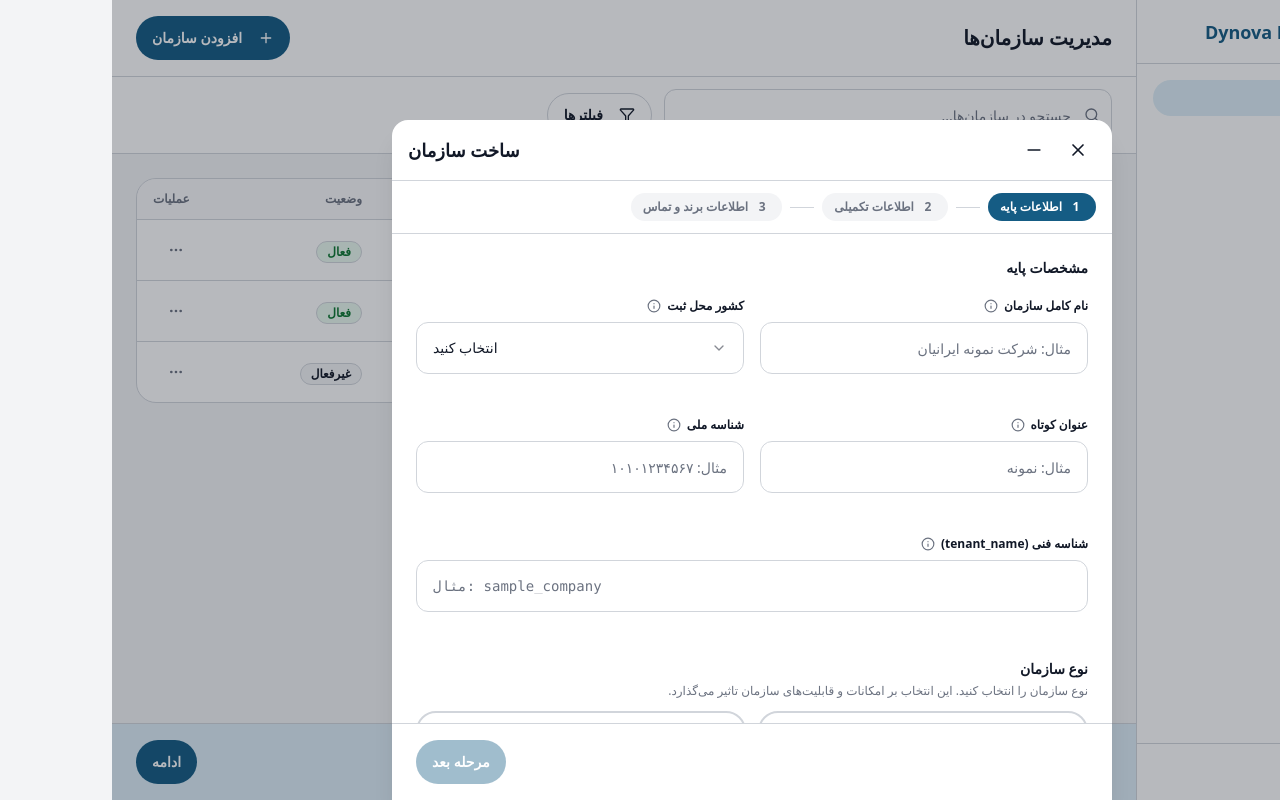
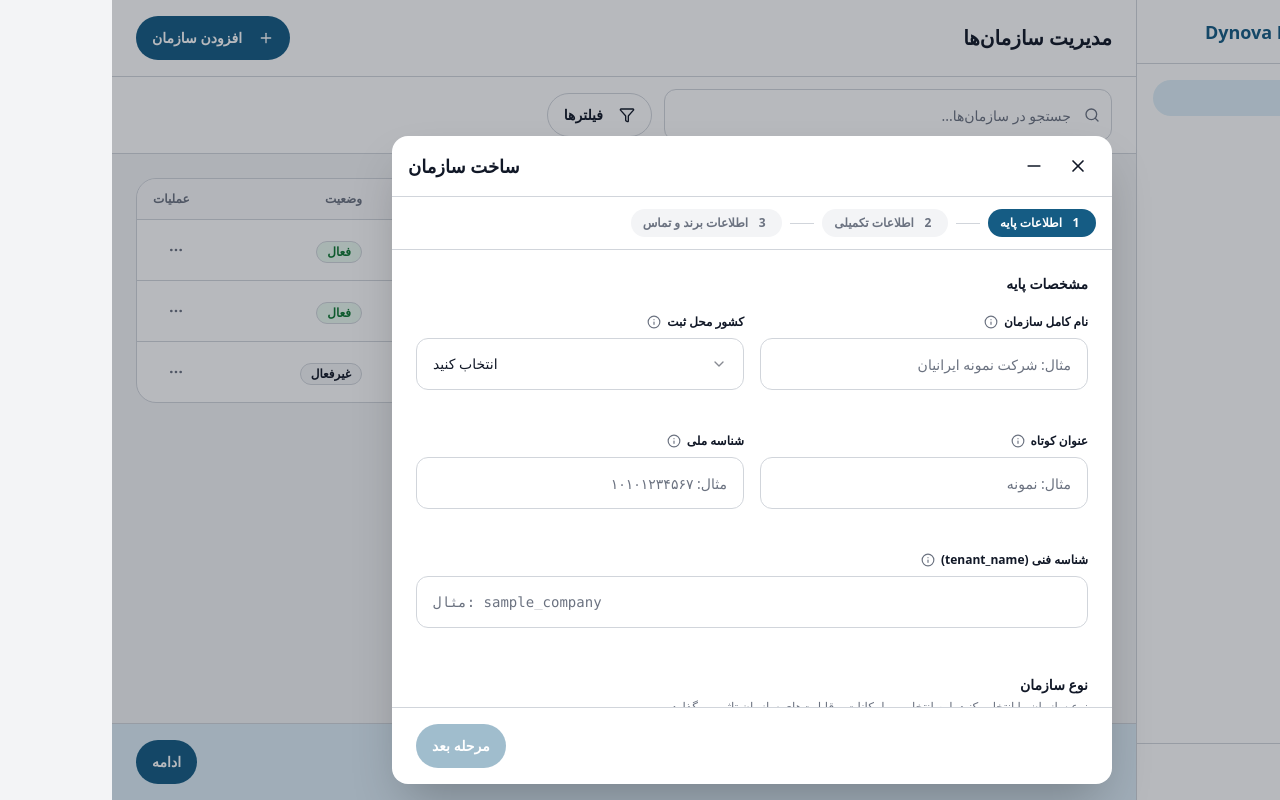
Before and after one commit to DynovaExir/DesignSystem, a Next.js app: page / in a window 1280 px wide. Both pictures are taken after a click on the button "افزودن سازمان". Built offline with nearby package versions, Linux system fonts and the light colour scheme.

Commit message:
style: update bottom sheet floating style and margins
Adjust floating position, border radius, shadow, and width margin.

```diff
--- a/components/tenant-wizard/tenant-wizard-panel.tsx
+++ b/components/tenant-wizard/tenant-wizard-panel.tsx
@@ -249,11 +249,11 @@ export function TenantWizardPanel({ isOpen, onClose }: TenantWizardPanelProps) {
       {/* Bottom Sheet */}
       <div
         className={cn(
-          "fixed left-1/2 -translate-x-1/2 z-50 flex flex-col bg-card shadow-xl transition-all duration-300 ease-out",
-          "w-full max-w-[720px] rounded-t-2xl",
+          "fixed left-1/2 -translate-x-1/2 z-50 flex flex-col bg-card shadow-2xl transition-all duration-300 ease-out",
+          "w-[calc(100%-32px)] max-w-[720px] rounded-2xl",
           isMinimized
-            ? "bottom-0 h-[56px]"
-            : "bottom-0 max-h-[85vh]"
+            ? "bottom-4 h-[56px]"
+            : "bottom-4 max-h-[calc(85vh-32px)]"
         )}
         style={{
           height: isMinimized ? "56px" : "auto",
@@ -262,8 +262,8 @@ export function TenantWizardPanel({ isOpen, onClose }: TenantWizardPanelProps) {
         {/* Header */}
         <div
           className={cn(
-            "flex items-center justify-between border-b border-border px-4 py-3 rounded-t-2xl cursor-pointer",
-            isMinimized && "border-b-0"
+            "flex items-center justify-between border-b border-border px-4 py-3 cursor-pointer",
+            isMinimized ? "rounded-2xl border-b-0" : "rounded-t-2xl"
           )}
           onClick={() => isMinimized && setIsMinimized(false)}
         >
@@ -301,7 +301,7 @@ export function TenantWizardPanel({ isOpen, onClose }: TenantWizardPanelProps) {
             )}
 
             {/* Content */}
-            <div className="flex-1 overflow-y-auto p-6 max-h-[calc(85vh-180px)]">
+            <div className="flex-1 overflow-y-auto p-6 max-h-[calc(85vh-212px)]">
               {currentStep === 1 && (
                 <Step1BaseInfo
                   data={step1Data}
```
